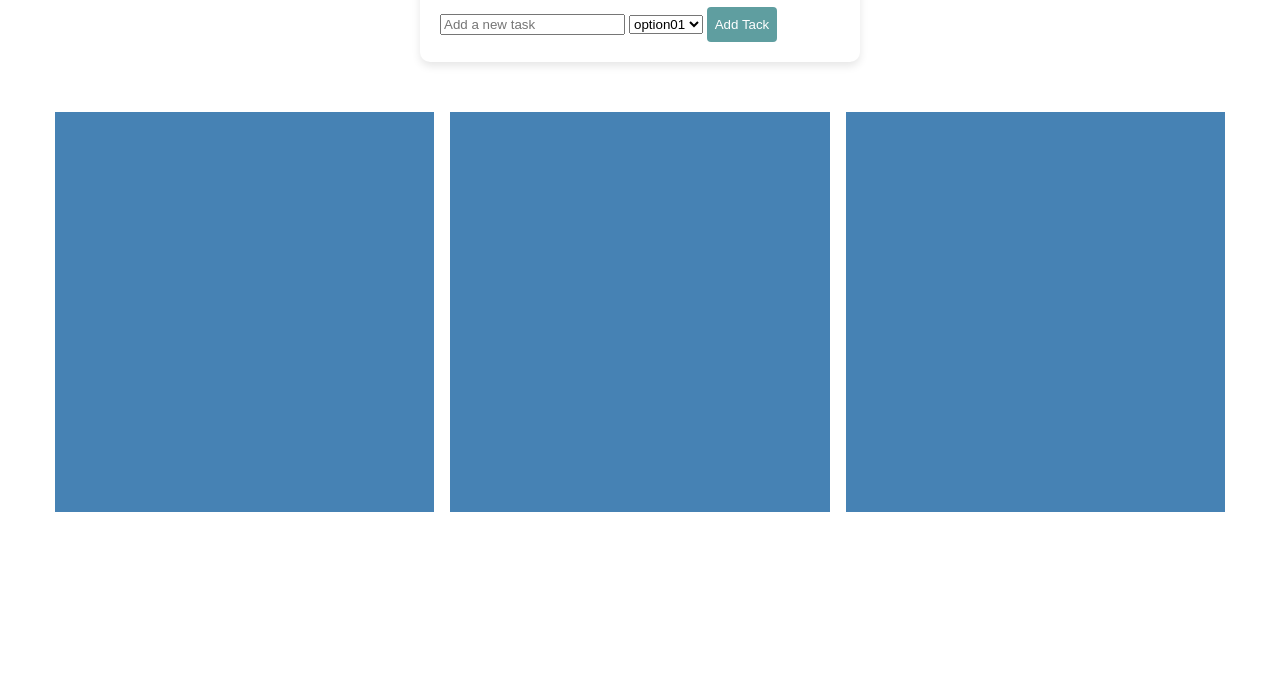
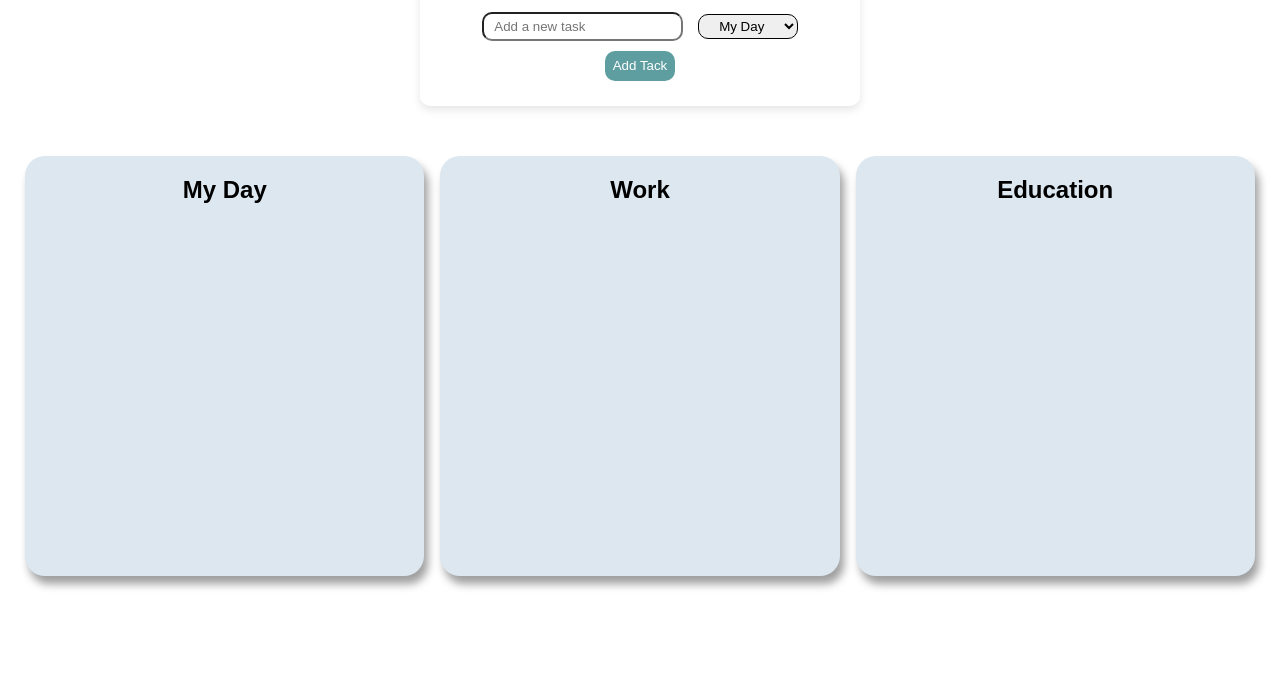
Before and after one commit to deshandsd/To_do_list, a plain HTML site: page index.html in a window 1280 px wide. Shown: the part 101-800 px from the top of the page. Drawn offline with nearby package versions, Linux system fonts and the light colour scheme.

Commit message:
add some css

```diff
--- a/index.html
+++ b/index.html
@@ -10,11 +10,11 @@
 <div id="todo-app">
     <h1>To-Do list</h1>
     <form action="" id="todo-form">
-        <input type="text" id="todo-input" placeholder="Add a new task">
-        <select name="taskSection" id="taskSection">
-            <option value="1">option01</option>
-            <option value="2">option02</option>
-            <option value="3">option03</option>
+        <input type="text" id="todo-input" placeholder="Add a new task" class="TodoInput">
+        <select name="taskSection" id="taskSection" class="TodoOption">
+            <option value="1">My Day</option>
+            <option value="2">Work</option>
+            <option value="3">Education</option>
         </select>
         <button type="submit">Add Tack</button>
     </form>
@@ -25,18 +25,21 @@
 </div>
 <div name="div" id="divsection">
     <div id="div01">
+        <h2>My Day</h2>
         <ul id="todo-list00">
 
         </ul>
 
     </div>
     <div name="div" id="div02">
+        <h2>Work</h2>
         <ul id="todo-list01">
 
         </ul>
 
     </div>
     <div name="div" id="div03">
+        <h2>Education</h2>
         <ul id="todo-list02">
 
         </ul>
@@ -45,5 +48,6 @@
     </div>
 </div>
     <script src="scrip.js"></script>
+    <script src="https://cdn.jsdelivr.net/npm/bootstrap@5.3.3/dist/js/bootstrap.bundle.min.js" integrity="sha384-YvpcrYf0tY3lHB60NNkmXc5s9fDVZLESaAA55NDzOxhy9GkcIdslK1eN7N6jIeHz" crossorigin="anonymous"></script>
 </body>
 </html>
--- a/scrip.js
+++ b/scrip.js
@@ -113,8 +113,8 @@ function addTask(task,number){
     checkbox.addEventListener('change', () => {
     if(checkbox.checked){
         taskText.style.textDecoration = 'line-through';
-        //listItem.remove();
-        //todoList.appendChild(listItem);  list done items in end of the list
+        listItem.remove();
+        todoList.appendChild(listItem);  //list done items in end of the list
     }
     else{
         taskText.style.textDecoration = 'none';
--- a/style.css
+++ b/style.css
@@ -8,26 +8,41 @@
     background-color: #fff;
     border-radius: 10px;
     box-shadow: 0 4px 8px rgba(0, 0, 0, 0.1);
+    text-align: center;
+    font-family: Arial, Helvetica, sans-serif;
 }
 
-#todo-from input[type="text"]{
-    width: 70%;
-    padding: 10px;
-    border: 2px solid #ddd;
-    border-radius: 4px;
-    margin-right: 10px;
+.TodoInput{
+    width: auto;
+    height: 25px;
+    border-radius: 10px;
+    padding: 0px 10px;
+    margin: 5px;
+
+
 }
+
+.TodoOption{
+    height: 25px;
+    border-radius: 10px;
+    width: 100px;
+    text-align: center;
+    border: 1px solid;
+    margin: 5px;
+}
+
 
 #todo-form button{
     padding: 10xp 20px;
-    height: 35px;
+    height: 30px;
     width: 70px;
     background-color: #5f9ea0;
     color: white;
     border: none;
-    border-radius: 4px;
+    border-radius: 10px;
     cursor: pointer;
     transition: background-color 0.3s ;
+    margin: 5px;
 
 }
 
@@ -66,9 +81,44 @@
 }
 
 #divsection div{
-    background-color: #4682b4;
+    background-color: #dce7f0;
     min-height: 400px;
-    min-width: 250px;
+    min-width: 300px;
     width: 30%;
+    border-radius: 20px;
+    padding: 10px;
+    box-shadow: 4px 8px 8px rgba(18, 15, 15, 0.4);
+
 
 }
+
+div h2{
+    font-family: Arial, Helvetica, sans-serif;
+    text-align: center;
+    margin: 0;
+    padding: 10px 0px;
+}
+
+ul li span{
+    font-family: Arial, Helvetica, sans-serif;
+    padding-left: 5px;
+}
+
+ul li button{
+    border-radius: 10px;
+    border: 1px solid black;
+    margin: 5px 5px;
+}
+
+ul li{
+    margin: 10px 0px;
+    border: 2px solid rgb(144, 134, 134);
+    border-radius: 10px;
+    padding: 10px;
+}
+
+ul{
+    list-style-type: none;
+    padding: 5px;
+    margin: 0px;
+}
```
